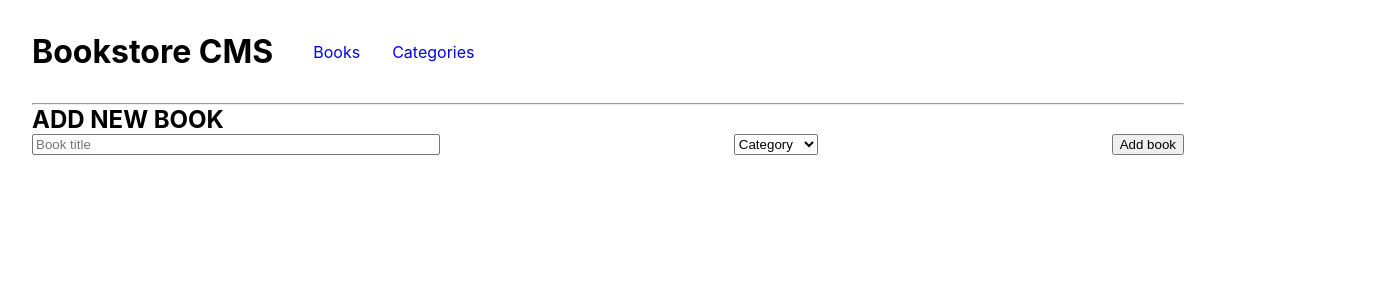
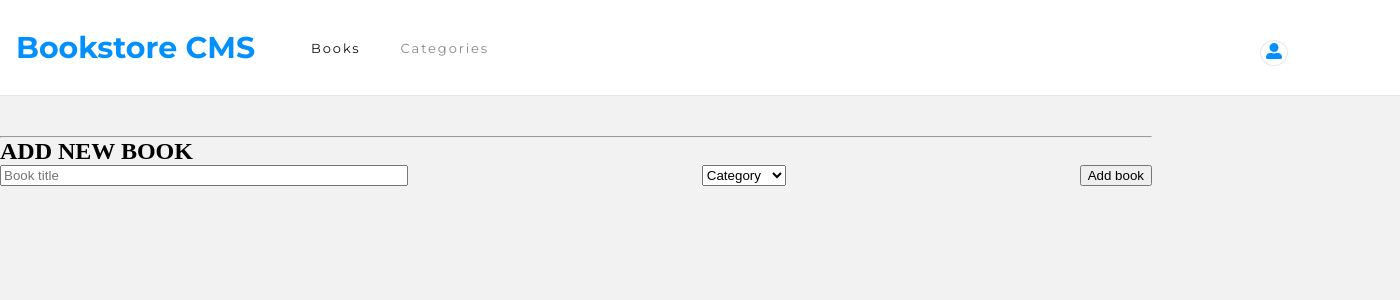
Before and after one commit to BertrandConxy/online-bookstore, a React (Create React App) app: page / in a window 1280 px wide. Shown: the top 300 px of the page, 1400 px wide, since content can reach past the window. Built offline with nearby package versions, Linux system fonts and the light colour scheme; no server answers.

Commit message:
Add styling to the header

```diff
--- a/package.json
+++ b/package.json
@@ -9,6 +9,7 @@
     "axios": "^0.26.0",
     "react": "^17.0.2",
     "react-dom": "^17.0.2",
+    "react-icons": "^4.3.1",
     "react-redux": "^7.2.6",
     "react-router": "^6.2.1",
     "react-router-dom": "^6.2.1",
--- a/src/components/Navbar.js
+++ b/src/components/Navbar.js
@@ -1,5 +1,6 @@
 import React from 'react';
 import { NavLink } from 'react-router-dom';
+import { FaUserAlt } from 'react-icons/fa';
 
 const Navbar = () => {
   const links = [
@@ -25,6 +26,9 @@ const Navbar = () => {
             </li>
           ))}
         </ul>
+        <div className="user-container">
+          <FaUserAlt />
+        </div>
       </nav>
     </header>
   );
--- a/src/styles/index.css
+++ b/src/styles/index.css
@@ -1,33 +1,48 @@
+@import url('https://fonts.googleapis.com/css2?family=Montserrat:wght@300;400;600;700&display=swap');
 * {
   margin: 0;
 }
 
 body {
   margin: 0;
-  padding: 2rem;
-  font-family:
-    -apple-system,
-    BlinkMacSystemFont,
-    'Segoe UI',
-    'Roboto',
-    'Oxygen',
-    'Ubuntu',
-    'Cantarell',
-    'Fira Sans',
-    'Droid Sans',
-    'Helvetica Neue',
-    sans-serif;
-  -webkit-font-smoothing: antialiased;
-  -moz-osx-font-smoothing: grayscale;
+  background-color: rgba(0, 0, 0, 0.05);
 }
 
 header {
   display: flex;
-  margin-bottom: 2rem;
+  align-items: center;
+  margin-bottom: 2.5rem;
+  position: relative;
+  background-color: #ffff;
+  width: 87.5rem;
+  height: 5.938rem;
+  border-bottom: 1px solid #e8e8e8;
+}
+
+.user-container {
+  position: absolute;
+  cursor: pointer;
+  right: 8%;
+  font-size: 1rem;
+  color: #0290ff;
+  border: 1px solid #e8e8e8;
+  border-radius: 50%;
+  padding: 2px 5px;
+
 }
 
 a {
   text-decoration: none;
+  color: #121212;
+  opacity: 0.5;
+}
+
+header h1 {
+  font-family: 'Montserrat', sans-serif;
+  font-weight: bold;
+  color: #0290ff;
+  font-size: 1.875rem;
+  padding: 1rem;
 }
 
 header nav {
@@ -42,7 +57,14 @@ header nav ul {
 }
 
 header nav ul li {
-  margin-right: 2rem;
+  margin-right: 2.5rem;
+  font-family: 'Montserrat', sans-serif;
+  letter-spacing: 1.9px;
+  font-size: 0.813rem;
+}
+
+a.active {
+  opacity: 1;
 }
 
 .book-item {
```
Also changed, not shown: 1 other file (tests, documents, lock files or other folders).
